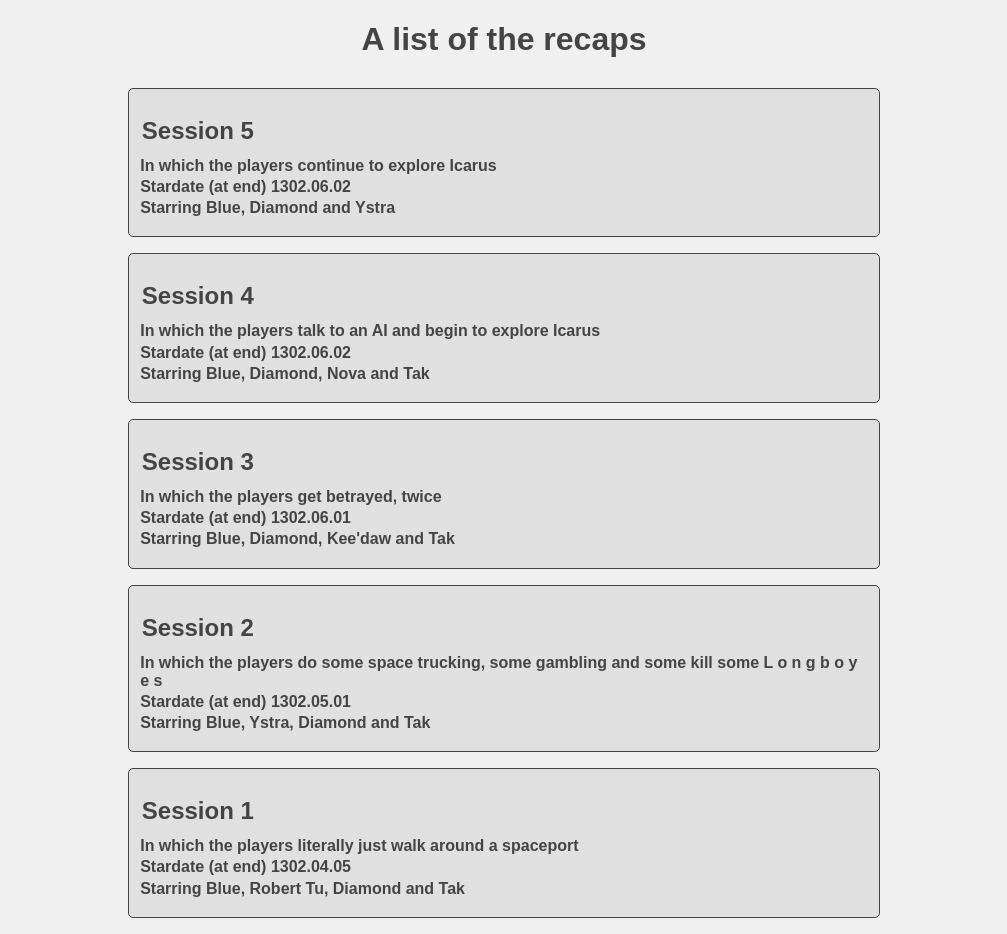
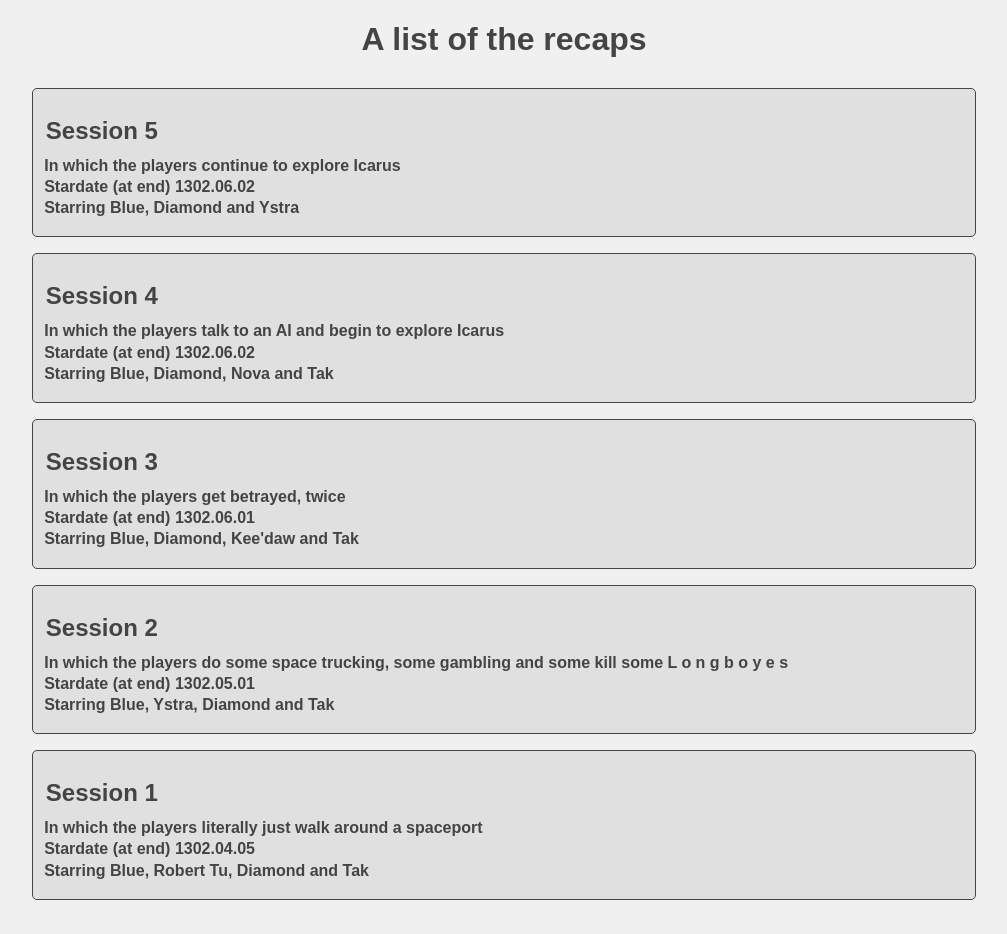
Before and after one commit to tomdrever/tomdrever.github.io, a Jekyll site: the page built from stars/recaps.html, in a window 1280 px wide. Shown: the whole page, without its empty margins (136-1143 px from the left). Built offline with Jekyll 4.4.1, drawn with Linux system fonts in a browser that asks for light colours; some web fonts are replaced.

Commit message:
Test mobile support

```diff
--- a/_sass/_main.scss
+++ b/_sass/_main.scss
@@ -42,6 +42,10 @@ a {
 .option {
   padding: 0.5em 10em;
 
+  @media screen and (min-width: 640px) {
+    padding: 0.5em 4em;
+  }
+
   p {
     border: 0.1em #444 solid;
     border-radius: 5px;
--- a/_sass/_post.scss
+++ b/_sass/_post.scss
@@ -1,6 +1,10 @@
 .recap {
   padding: 0.5em 10em;
   text-align: left;
+
+  @media screen and (min-width: 640px) {
+    padding: 0.5em 4em;
+  }
 
   div {
     border: 0.1em #444 solid;
@@ -15,8 +19,8 @@
   }
 
   p {
+    margin: 0.2em;
     font-weight: bold;
-    margin: 0.2em;
   }
 }
 
```
Also changed, not shown: 1 other file.
